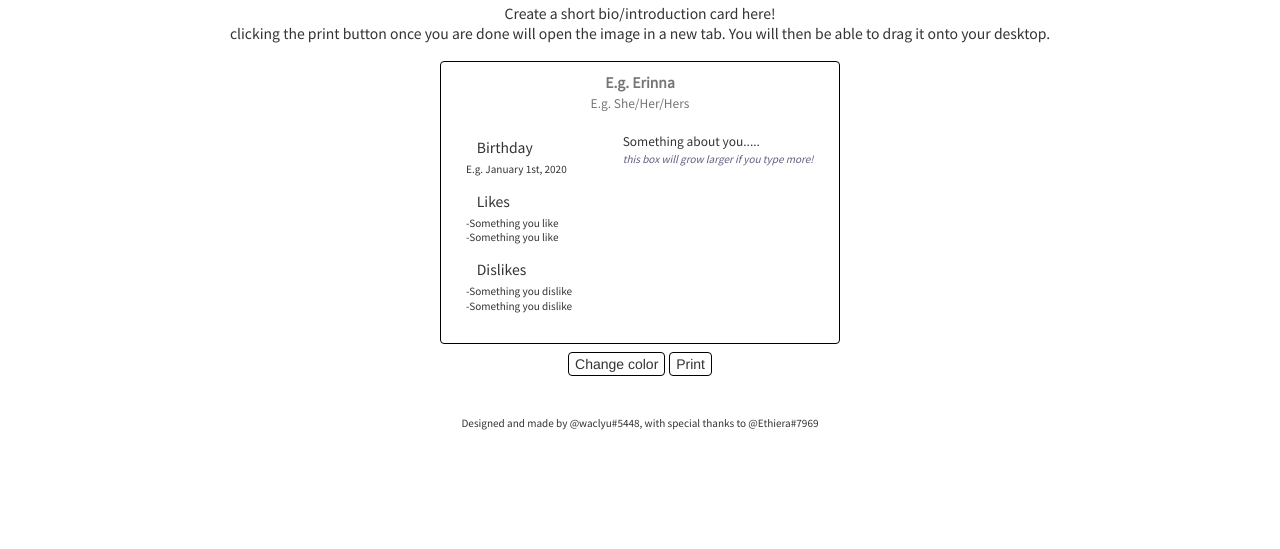
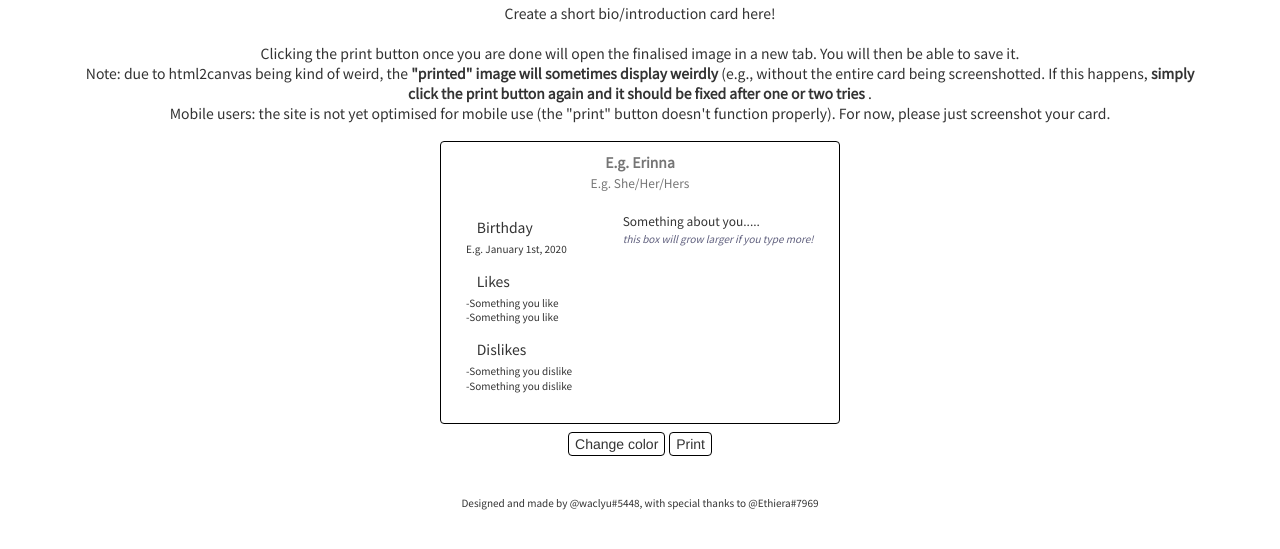
Before and after one commit to adarkclassroom/tLdbm.github.io, a plain HTML site: page index.html in a window 1280 px wide. Shown: the part 67-616 px from the top of the page. Drawn offline with nearby package versions, Linux system fonts and the light colour scheme.

Commit message:
Update index.html

```diff
--- a/index.html
+++ b/index.html
@@ -14,7 +14,14 @@
         <center>
         <div class=container>
             <h1 class="title">Welcome to the BioCard Maker</h1>
-            <p class="body">Create a short bio/introduction card here! <br> clicking the print button once you are done will open the image in a new tab. You will then be able to drag it onto your desktop.</p>
+            <p class="body">Create a short bio/introduction card here!
+                <br>
+                <br>
+                Clicking the print button once you are done will open the finalised image in a new tab. You will then be able to save it.
+            <br>
+            Note: due to html2canvas being kind of weird, the <strong>"printed" image will sometimes display weirdly</strong> (e.g., without the entire card being screenshotted. If this happens, <strong> simply click the print button again and it should be fixed after one or two tries </strong>.
+            <br>
+            Mobile users: the site is not yet optimised for mobile use (the "print" button doesn't function properly). For now, please just screenshot your card.</p>
 
             <!--<div id="print" style="border-color: transparent; padding: 5px 10px;">
             --><div class="profileoutline" id="print">
```
